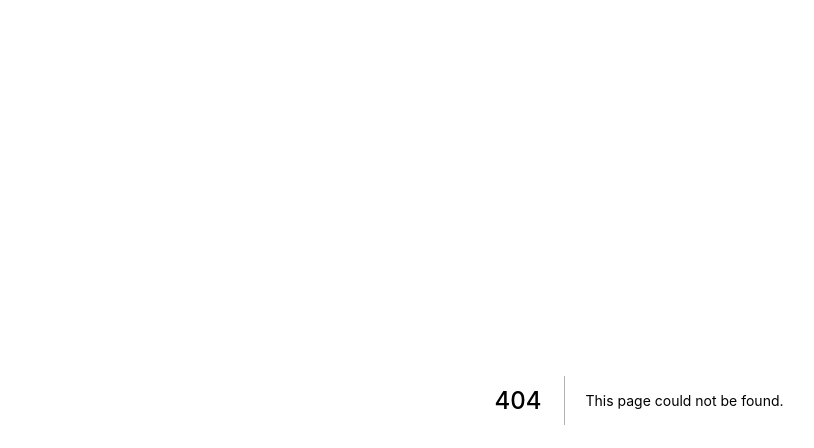
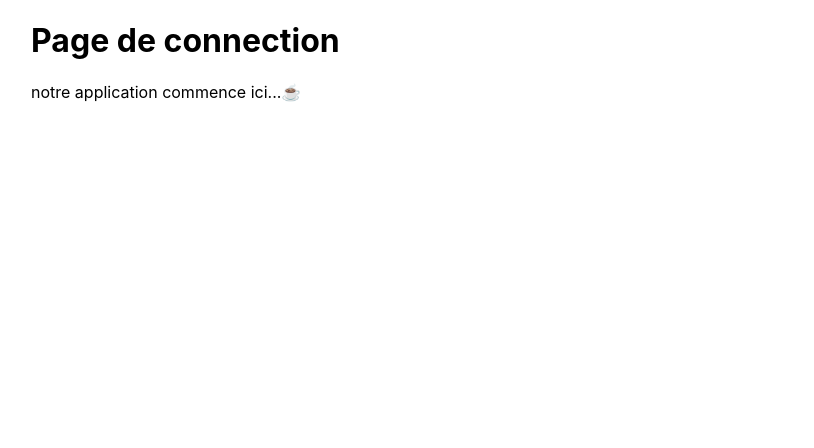
Before and after one commit to benoit82/markdown-app, a Next.js app: page /login in a window 1280 px wide. Before the commit this address had no page. Shown: the top 448 px of the page, without its empty margins (1-815 px from the left). Built offline with nearby package versions, Linux system fonts and the light colour scheme.

Commit message:
init loginPage

```diff
--- /dev/null
+++ b/components/CustomHead.js
@@ -0,0 +1,13 @@
+import Head from 'next/head'
+
+const CustomHead = ({pageTitle, metaName, metaContent}) => {
+    return (
+      <Head>
+        <title>{pageTitle}</title>
+        <meta name={metaName} content={metaContent} />
+        <link rel="icon" href="/favicon.ico" />
+      </Head>
+    )
+}
+
+export default CustomHead;
--- /dev/null
+++ b/components/index.js
@@ -0,0 +1,3 @@
+import CustomHead from "./CustomHead";
+
+export default { CustomHead };
--- a/jsconfig.json
+++ b/jsconfig.json
@@ -4,6 +4,7 @@
         "paths": {
             "@styles/*": ["styles/*"],
             "@models/*": ["src/models/*"],
+            "@components/*": ["components/*"],
         }
     }
 }
--- /dev/null
+++ b/pages/login.js
@@ -0,0 +1,20 @@
+import Head from 'next/head'
+import Image from 'next/image'
+import Cours from '@models/Cours'
+import styles from '@styles/Home.module.css'
+import CustomHead from '@components/CustomHead'
+
+export default function Login() {
+    const pageTitle = 'Page de connection';
+    const headProps = { pageTitle, metaName: 'LoginPage', metaContent: pageTitle };
+
+  return (
+    <div className={styles.container}>
+    <CustomHead {...headProps} />
+      <main>
+        <h1>{pageTitle}</h1>
+        <p>notre application commence ici...☕️</p>
+      </main>
+    </div>
+  )
+}
```
